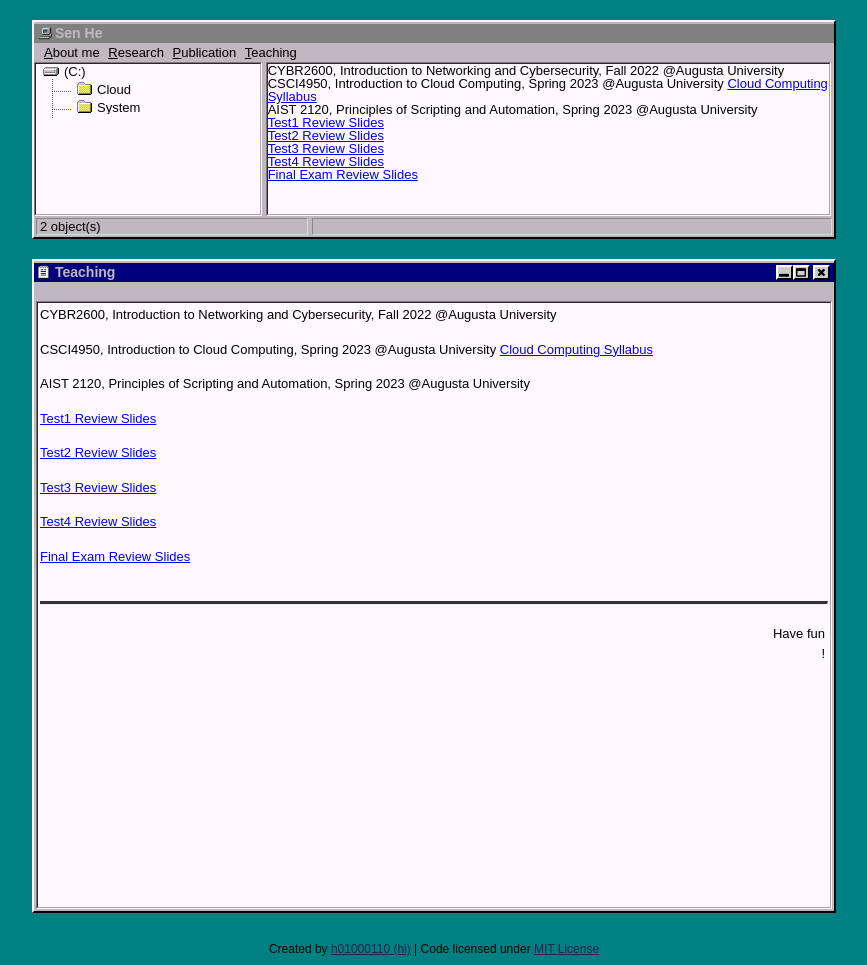
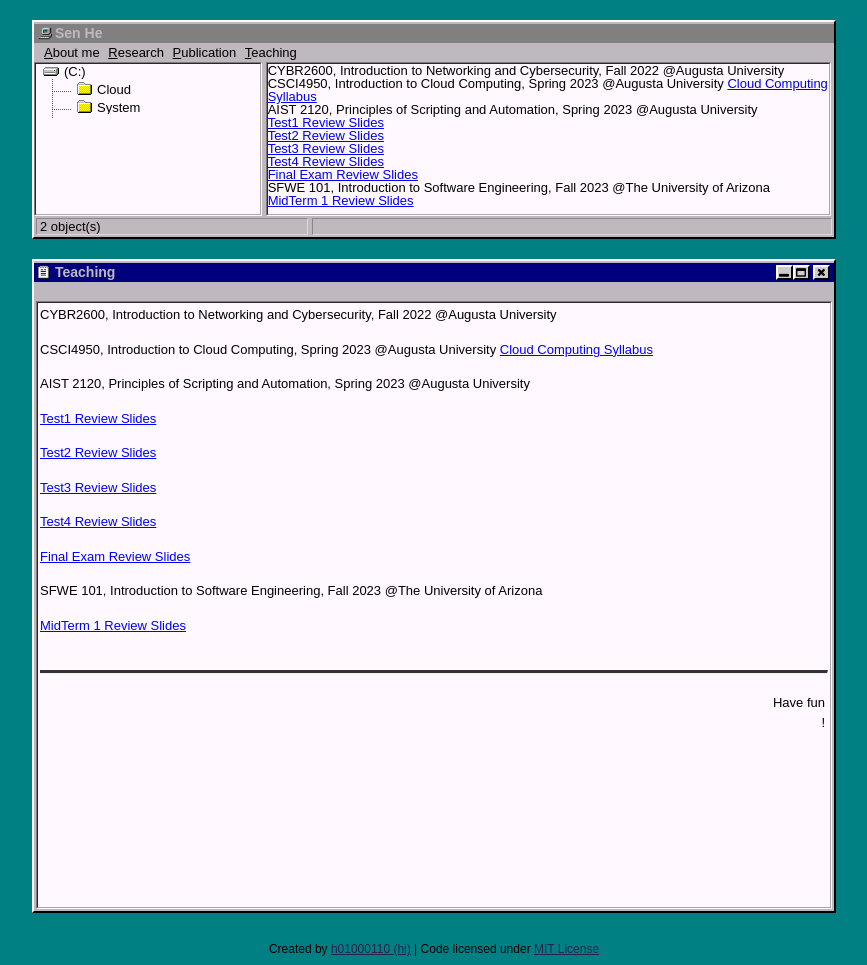
Before and after one commit to sen-he/sen-he.github.io, a Jekyll site: the page built from teaching/index.md, in a window 1280 px wide. Shown: the whole page, without its empty margins (206-1073 px from the left). Built offline with Jekyll 4.4.1, drawn with Linux system fonts in a browser that asks for light colours.

Commit message:
Update index.md

```diff
--- a/teaching/index.md
+++ b/teaching/index.md
@@ -19,3 +19,7 @@ AIST 2120, Principles of Scripting and Automation, Spring 2023 @Augusta Universi
 [Test4 Review Slides](https://github.com/sen-he/sen-he.github.io/blob/master/teaching/Test4_Review.pptx)
 
 [Final Exam Review Slides](https://github.com/sen-he/sen-he.github.io/blob/master/teaching/FinalExam_Review.pptx)
+
+SFWE 101, Introduction to Software Engineering, Fall 2023 @The University of Arizona
+
+[MidTerm 1 Review Slides](https://github.com/sen-he/sen-he.github.io/blob/master/teaching/Midterm1_Review.pptx)
```
